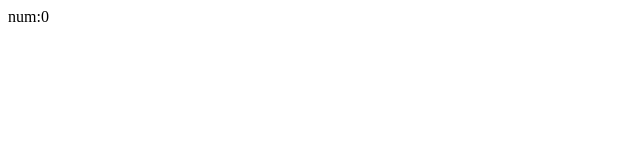
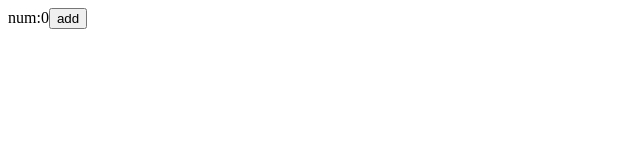
Before and after one commit to Sleepyheadp/mini-vue, a website with bundled scripts: page index.html in a window 1280 px wide. Shown: the full height of the page, 0-640 px from the left. Built offline with nearby package versions, Linux system fonts and the light colour scheme.

Commit message:
添加UI更新

```diff
--- a/core/reactivity/index.js
+++ b/core/reactivity/reactive.js
@@ -49,8 +49,8 @@ function getDep(target, key) {
 	return dep;
 }
 
-export function reactive(raw) {
-	return new Proxy(raw, {
+export function reactive(data) {
+	return new Proxy(data, {
 		get(target, key) {
 			const dep = getDep(target, key);
 			dep.depend();
--- a/index.html
+++ b/index.html
@@ -7,6 +7,6 @@
 	</head>
 	<body>
 		<div id="app"></div>
-		<script type="module" src="./index.js"></script>
+		<script type="module" src="./main.js"></script>
 	</body>
 </html>
--- a/index.js
+++ /dev/null
@@ -1,64 +0,0 @@
-// [疑问🤔]为什么不能用ES6的import导入,而是用require导入
-// const { effect, reactive } = require("@vue/reactivity");
-import { effectWatch, reactive } from "./core/reactivity/index.js";
-// v1:基础功能实现版本
-// let a = 10;
-// let b = a + 1;
-// console.log(b);
-// a = 20;
-// b = a + 1;
-// console.log(b);
-
-// v2:把实现功能部分封装到函数里
-// let a = 10;
-// let b;
-// function update() {
-// 	b = a + 1;
-// 	console.log(b);
-// }
-// update();
-// a = 20;
-// update();
-/*
-v2有个问题就是必须每次都需要手动调用update函数进行更新,
-但是我们希望的是当a变化时,b也跟着变化. 通过vue3的reactivity来实现
-*/
-
-// v3 reactivity
-// npm init -y
-// 安装一下@vue/reactivity
-// let a = reactive({
-// 	val: 10,
-// });
-// let b;
-// effectWatch(() => {
-// 	b = a.val;
-// 	console.log(b);
-// });
-// a.val = 20;
-
-// 结合UI视图更新
-
-const App = {
-	render() {
-		effectWatch(() => {
-			document.querySelector("#app").innerHTML = ""; // 每次都清空
-			const dom = document.createElement("div");
-			const textOne = document.createTextNode("num:");
-			const textTwo = document.createTextNode(obj.num); // 根据num的值变动
-			dom.append(textOne);
-			dom.append(textTwo);
-			document.querySelector("#app").append(dom);
-		});
-	},
-	setup() {
-		let obj = reactive({
-			num: 0,
-		});
-		window.obj = obj; // 通过obj.num++修改值,而不是window.obj.num++
-		return {
-			obj,
-		};
-	},
-};
-App.render(App.setup());
--- /dev/null
+++ b/main.js
@@ -0,0 +1,29 @@
+import { effectWatch, reactive } from "./core/reactivity/reactive.js";
+// 结合UI视图更新
+const App = {
+	render(context) {
+		effectWatch(() => {
+			document.querySelector("#app").innerHTML = ""; // 每次都清空
+			const dom = document.createElement("div");
+			const textOne = document.createTextNode("num:");
+			const textTwo = document.createTextNode(context.num); // 根据num的值变动
+			const button = document.createElement("button");
+			button.innerText = "add";
+			button.addEventListener("click", () => {
+				context.num++;
+			});
+			dom.append(textOne);
+			dom.append(textTwo);
+			dom.append(button);
+			document.querySelector("#app").append(dom);
+		});
+	},
+	setup() {
+		let obj = reactive({
+			num: 0,
+		});
+		window.obj = obj; // 通过obj.num++修改值,而不是window.obj.num++
+		return obj;
+	},
+};
+App.render(App.setup());
--- /dev/null
+++ b/vuejs_DesignAndImplementation/reactivity_reactive.js
@@ -0,0 +1 @@
+// 从头编写实现reactivity的代码
```
